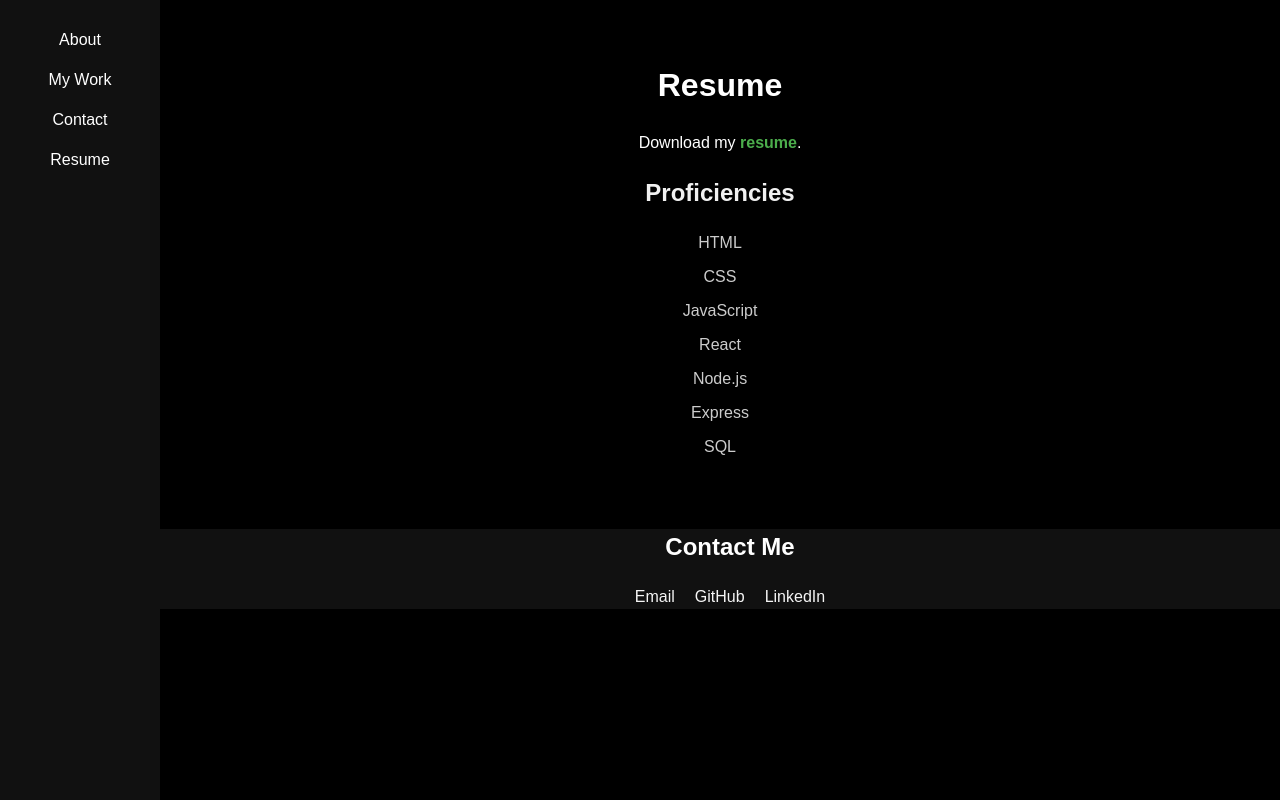
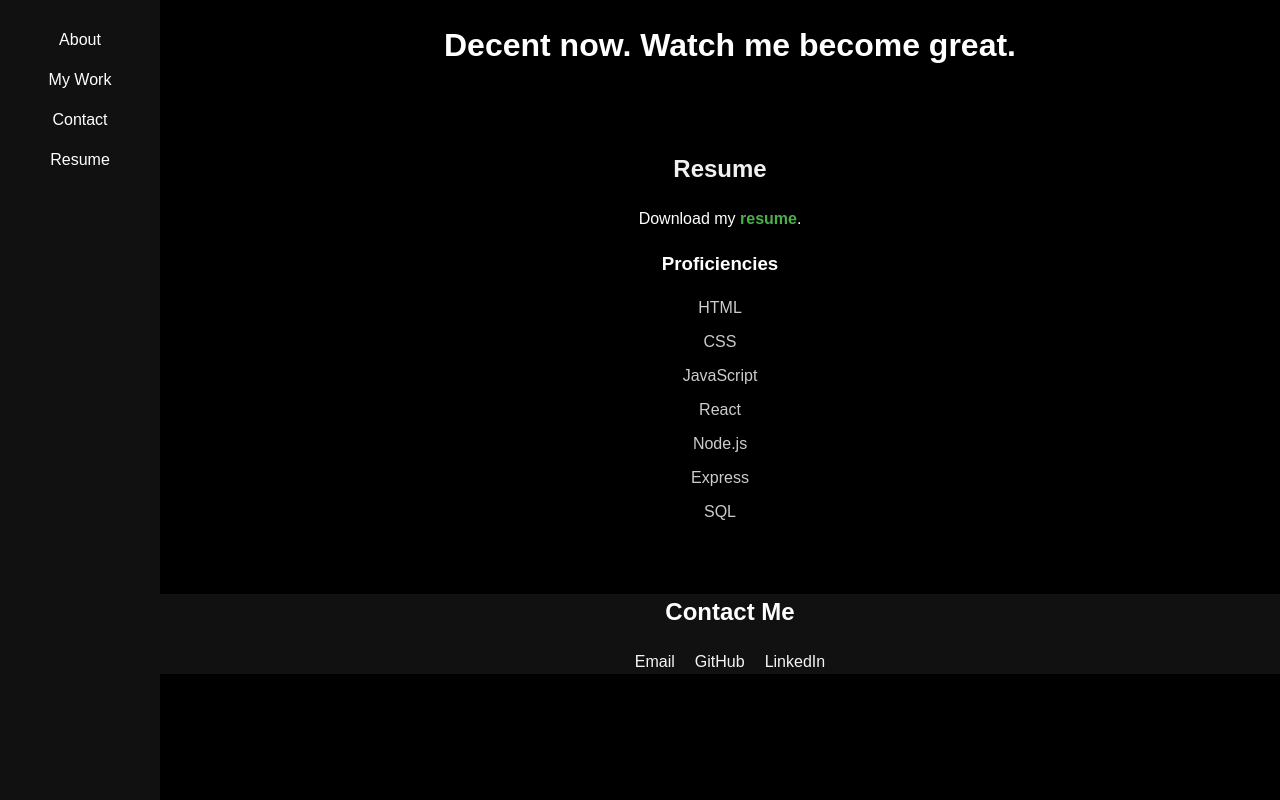
Before and after one commit to MmalcolmM/react-portfolio, a React (Vite) app: page /resume in a window 1280 px wide. Built offline with nearby package versions, Linux system fonts and the light colour scheme.

Commit message:
resuem si now downlaodable and added a header

```diff
--- a/src/App.jsx
+++ b/src/App.jsx
@@ -1,3 +1,4 @@
+// src/App.jsx
 import React from 'react';
 import { BrowserRouter as Router, Route, Routes } from 'react-router-dom';
 import Navbar from './components/Navbar';
@@ -6,11 +7,13 @@ import MyWork from './components/MyWork';
 import Contact from './components/Contact';
 import Footer from './components/Footer';
 import Resume from './components/Resume';
+import Header from './components/Header';
 import './assets/css/style.css';
 
 function App() {
   return (
     <Router>
+      <Header /> {/* Include the Header component */}
       <div className="container">
         <Navbar />
         <Routes>
@@ -19,41 +22,10 @@ function App() {
           <Route path="/contact" element={<Contact />} />
           <Route path="/resume" element={<Resume />} />
         </Routes>
-       </div>
-     <Footer />
+      </div>
+      <Footer />
     </Router>
   );
 }
 
 export default App;
-
-
-
-
-// How It Works:
-// <Route path="/" element={<About />} />:
-
-// This route matches the root URL (/).
-// When the URL is exactly /, the About component is rendered.
-// <Route path="/my-work" element={<MyWork />} />:
-
-// This route matches the /my-work URL.
-// When the URL is /my-work, the MyWork component is rendered.
-// <Route path="/contact" element={<Contact />} />:
-
-// This route matches the /contact URL.
-// When the URL is /contact, the Contact component is rendered.
-// <Route path="/resume" element={<Resume />} />:
-
-// This route matches the /resume URL.
-// When the URL is /resume, the Resume component is rendered.
-// Benefits:
-// Single Page Application (SPA): By using <Routes> and <Route>, you maintain a single-page application where different components are rendered within the same tab based on the URL path.
-// URL-based Navigation: Users can navigate to different sections of your app by changing the URL path, and the appropriate component will be rendered without reloading the page or opening a new tab.
-// Ensuring Proper Functionality:
-// To ensure this setup works correctly:
-
-// Router Setup: Wrap your application with <Router> to enable routing.
-// Correct Paths: Define paths in the <Route> elements that match the intended URLs.
-// Component Rendering: Ensure each element attribute correctly references the component to render for that path.
-// By making these changes, we ensured that navigating to /my-work, /contact, or any other defined path renders the appropriate component within the same window, providing a seamless user experience.
--- a/src/assets/css/style.css
+++ b/src/assets/css/style.css
@@ -63,6 +63,10 @@ body {
   color: rgb(212, 54, 212);
 }
 
+.header {
+  text-align: center;
+  padding-left: 180px;
+}
 /* Header image styling */
 #main-photo {
   width: 200px;
--- a/src/components/About.jsx
+++ b/src/components/About.jsx
@@ -5,7 +5,7 @@ import malcolmImage from '../assets/images/Malcolm.jpg';  // Make sure this path
 const About = () => {
   return (
     <div id="about">
-      <h1 className="main-heading">About Me</h1>
+      <h2 className="main-heading">About Me</h2>
       <p>Malcolm Franklin</p>
       <img src={malcolmImage} alt="Handsome black man" id='main-photo'/>
       <div id="about-text">
--- /dev/null
+++ b/src/components/Header.jsx
@@ -0,0 +1,15 @@
+// src/components/Header.jsx
+import React from 'react';
+import { Link } from 'react-router-dom';
+import '../assets/css/style.css';
+
+const Header = () => {
+  return (
+    <header className="header">
+      <h1>Decent now. Watch me become great.</h1>
+
+    </header>
+  );
+};
+
+export default Header;
--- a/src/components/MyWork.jsx
+++ b/src/components/MyWork.jsx
@@ -7,7 +7,7 @@ import radiantSoulImage from '../assets/images/radiantsoul.png';
 const MyWork = () => {
   return (
     <div id="my-work">
-      <h1 className="main-heading">My Work</h1>
+      <h2 className="main-heading">My Work</h2>
       <div className="work-images">
         <a href='https://darkwhispers.onrender.com/'> <img src={darkWhisperImage} alt="Dark Whisper" /></a>
         <a href=""><img src={placeholderImage} alt="Placeholder" /></a>
--- a/src/components/Resume.jsx
+++ b/src/components/Resume.jsx
@@ -4,9 +4,9 @@ import '../assets/css/style.css';
 const Resume = () => {
   return (
     <div id="resume">
-      <h1>Resume</h1>
-      <p>Download my <a href="path/to/resume.pdf" download>resume</a>.</p>
-      <h2>Proficiencies</h2>
+      <h2>Resume</h2>
+      <p>Download my <a href="/resume.pdf" download>resume</a>.</p>
+      <h3>Proficiencies</h3>
       <ul>
         <li>HTML</li>
         <li>CSS</li>
```
Also changed, not shown: 1 other file (tests, documents, lock files or other folders).
